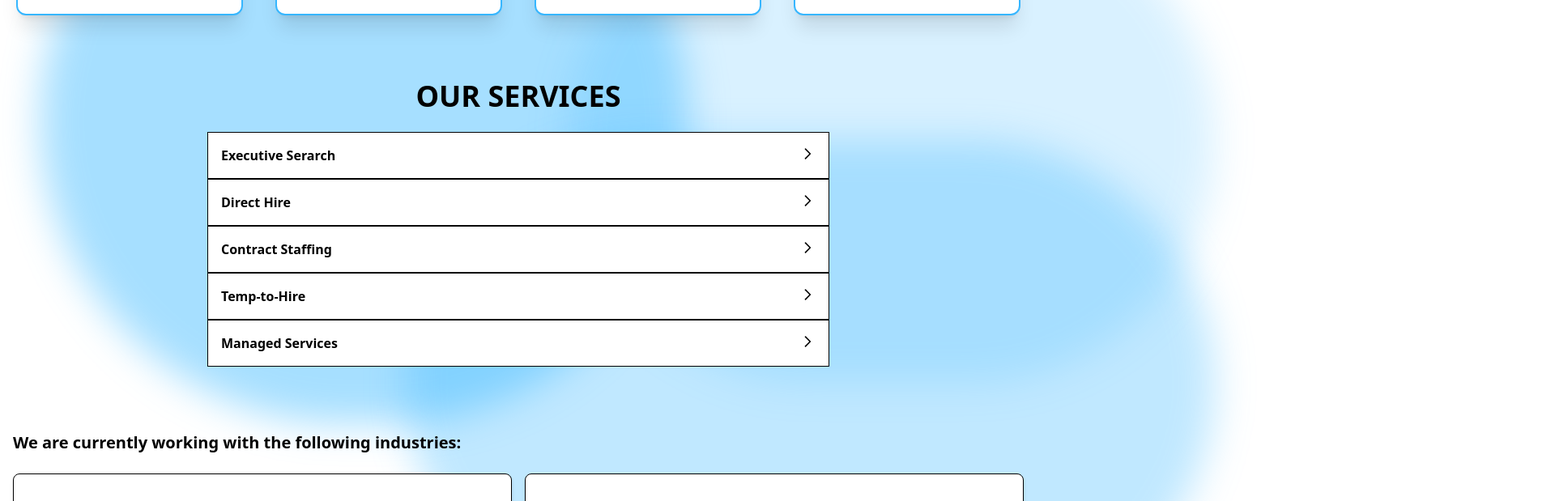
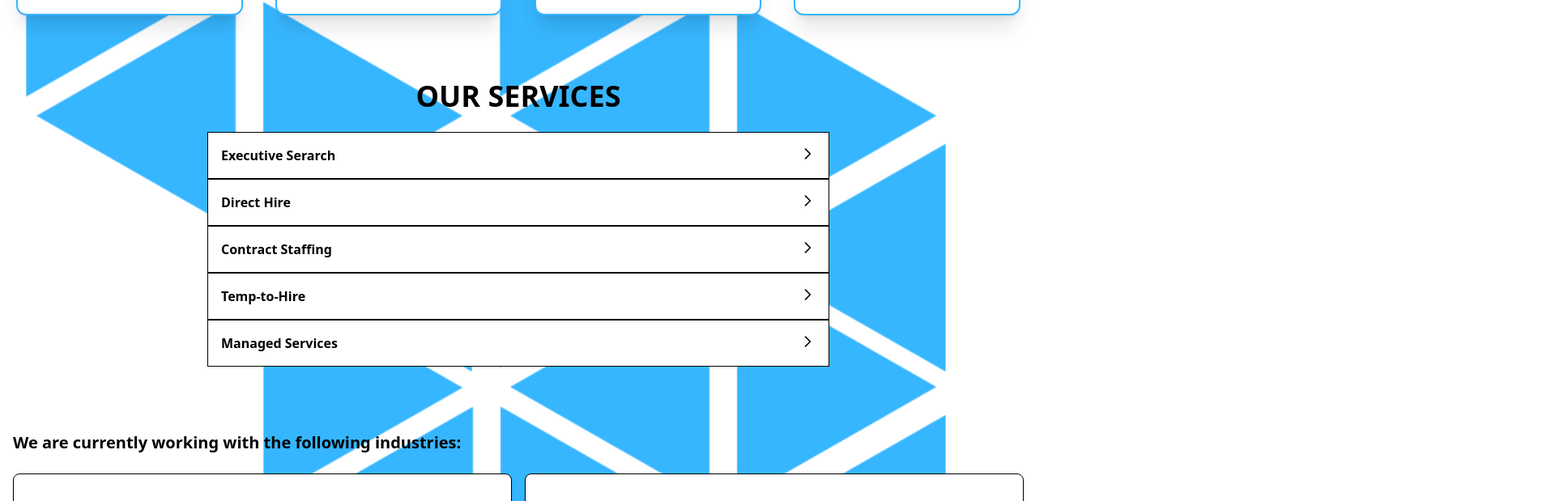
Before and after one commit to andrewjulian/dbrecruitment-website, a React (Vite) app: page / in a window 1280 px wide. Shown: the part 1157-1776 px from the top of the page at 81% size, 1920 px wide, since content can reach past the window. Built offline with nearby package versions, Linux system fonts and the light colour scheme.

Commit message:
added shapes as background

```diff
--- a/src/App.jsx
+++ b/src/App.jsx
@@ -14,10 +14,26 @@ function App() {
   return (
     <>
       <div className="align-center justify-center">
-        <div className=" absolute left-[50px] top-[930px] z-0 h-[750px] w-[800px]  transform  rounded-[1000px] bg-[#36b6ff70] blur-xl filter"></div>
-        <div className=" absolute left-[700px] top-[1030px] z-0 h-[600px] w-[800px]  transform  rounded-[1000px] bg-[#36b6ff30] blur-xl filter"></div>
-        <div className=" absolute left-[500px] top-[1330px] z-0 h-[600px] w-[1000px]  transform  rounded-[1000px] bg-[#36b6ff50] blur-xl filter"></div>
-        <div className=" absolute  top-[2015px] z-0 h-[600px] w-[3000px]  transform  bg-gray-300 blur-md filter"></div>
+        <div className=" z-0 flex justify-center">
+          <img
+            className="absolute -left-[25px] top-[950px]  h-auto w-[700px] "
+            src="./shapes1.png"
+          />
+          <img
+            className="absolute left-[268px] top-[1450px] h-auto w-[700px] "
+            src="./shapes1.png"
+          />
+          <img
+            className="absolute left-[560px] top-[1285px] h-auto w-[700px] "
+            src="./shapes1.png"
+          />
+          <img
+            className="absolute left-[560px] top-[950px] h-auto w-[700px] "
+            src="./shapes1.png"
+          />
+        </div>
+
+        <div className=" absolute  z-0 ">
           <Navbar link={Link} />
           <Hero />
           <About />
@@ -28,6 +44,7 @@ function App() {
           <Contact />
           <Footer />
         </div>
+      </div>
     </>
   );
 }
--- a/src/Components/Industries.jsx
+++ b/src/Components/Industries.jsx
@@ -38,7 +38,7 @@ const Industries = () => {
   ));
 
   return (
-    <div className="relative z-10 mb-10 w-full  pt-4">
+    <div className="relative z-10 mb-10 w-full  pt-4 ">
       <div className="mx-auto max-w-screen-xl">
         <p className="my-6 ml-4 hidden text-xl font-bold md:flex">
           We are currently working with the following industries:
--- a/src/Components/Services.jsx
+++ b/src/Components/Services.jsx
@@ -34,7 +34,7 @@ const Services = () => {
       <div className="relative">
         <div className="mx-auto w-[60%]">
           <h1 className="mb-6 text-center text-4xl font-bold">OUR SERVICES</h1>
-          <div className="container mx-auto">
+          <div className="container mx-auto ">
             {data.map((item, key) => (
               <Service
                 title={item.title}
```
Also changed, not shown: public/shapes1.png (added). Lines whose indentation alone changed are shown as unchanged.
